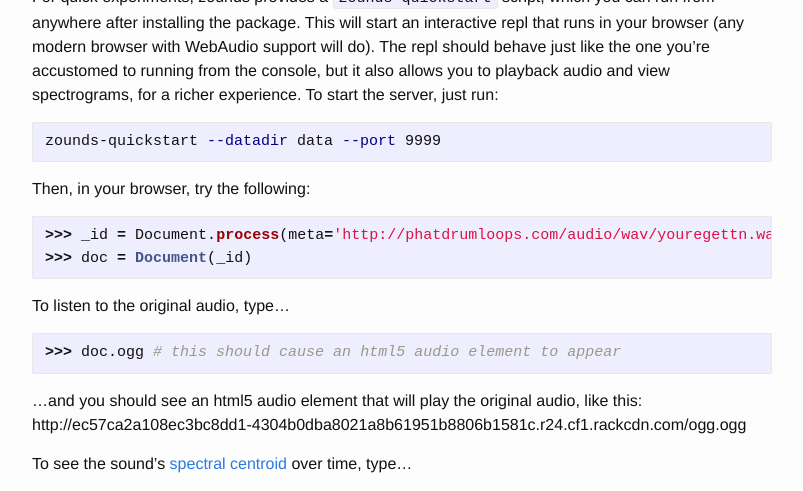
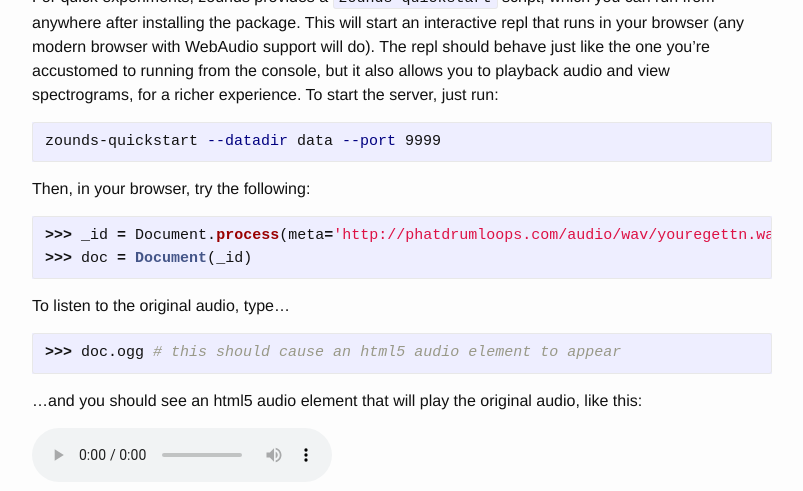
Before and after one commit to JohnVinyard/JohnVinyard.github.io, a Jekyll site: the page built from _posts/2016-04-10-installing-zounds.markdown, in a window 1280 px wide and 1400 px high, scrolled down 950 px. Shown: the top 491 px of the window, without its empty margins (238-1041 px from the left). Built offline with Jekyll 4.4.1, drawn with Linux system fonts in a browser that asks for light colours; some of the changed text lies outside the part shown.

Commit message:
Ridiculous attempt to add html5 audio element

````diff
--- a/_posts/2016-04-10-installing-zounds.markdown
+++ b/_posts/2016-04-10-installing-zounds.markdown
@@ -46,7 +46,11 @@ To listen to the original audio, type...
 ```
 
 ...and you should see an html5 audio element that will play the original audio, like this:
-http://ec57ca2a108ec3bc8dd1-4304b0dba8021a8b61951b8806b1581c.r24.cf1.rackcdn.com/ogg.ogg
+<audio controls="controls">
+  Your browser does not support the <code>audio</code> element.
+  <source src="http://ec57ca2a108ec3bc8dd1-4304b0dba8021a8b61951b8806b1581c.r24.cf1.rackcdn.com/ogg.ogg" type="audio/ogg">
+</audio>
+
 
 To see the sound's [spectral centroid](https://en.wikipedia.org/wiki/Spectral_centroid) over time, type...
 
@@ -66,4 +70,7 @@ Then, let's try sorting the audio frames by spectral centroid, ascending:
 ```
 
 At this point, you shoud see an html5 audio element that will play the sound, ordered by spectral centroid, ascending
-http://ec57ca2a108ec3bc8dd1-4304b0dba8021a8b61951b8806b1581c.r24.cf1.rackcdn.com/sorted_by_centroid.ogg
+<audio controls="controls">
+  Your browser does not support the <code>audio</code> element.
+  <source src="http://ec57ca2a108ec3bc8dd1-4304b0dba8021a8b61951b8806b1581c.r24.cf1.rackcdn.com/sorted_by_centroid.ogg" type="audio/ogg">
+</audio>
````
